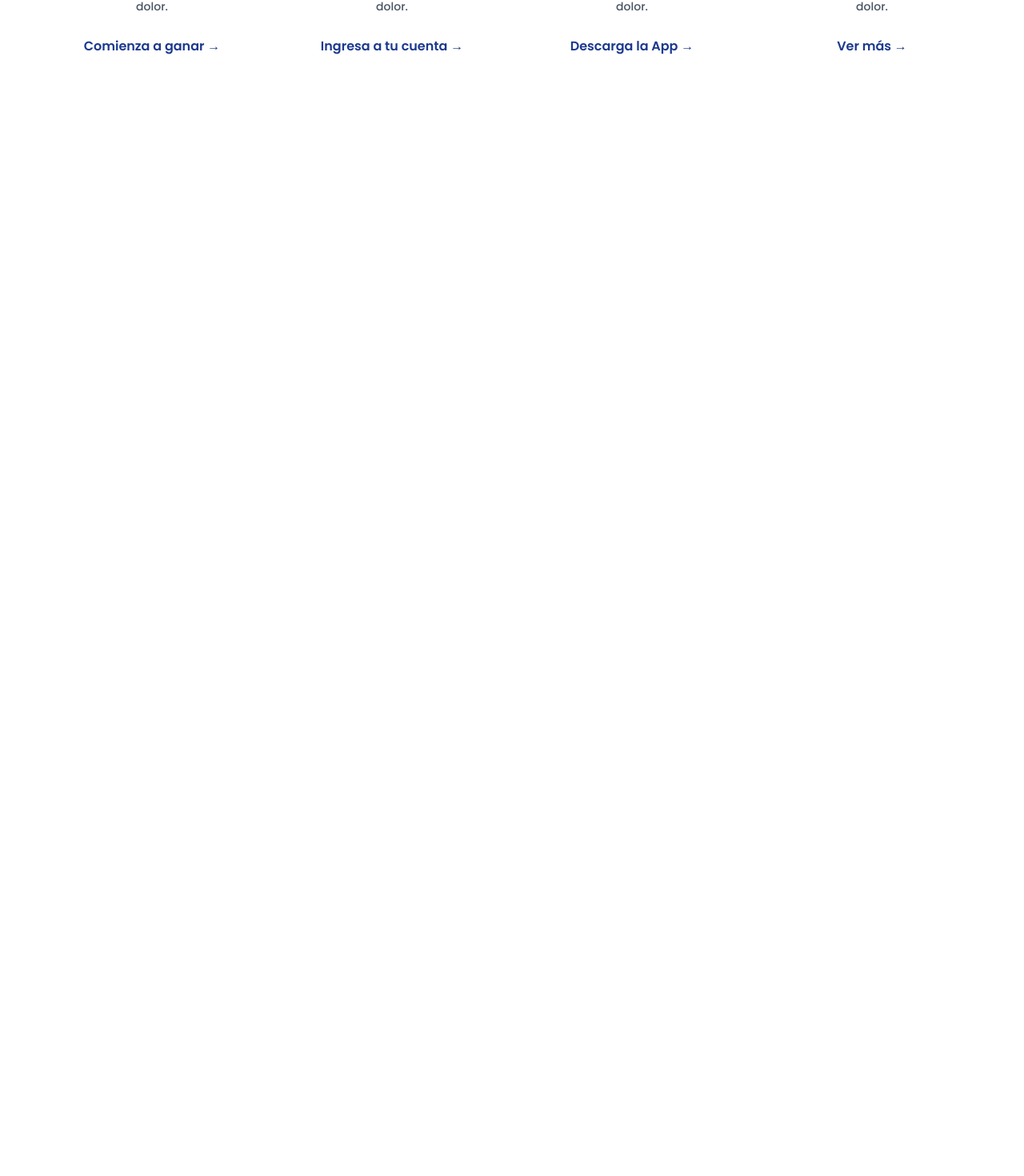
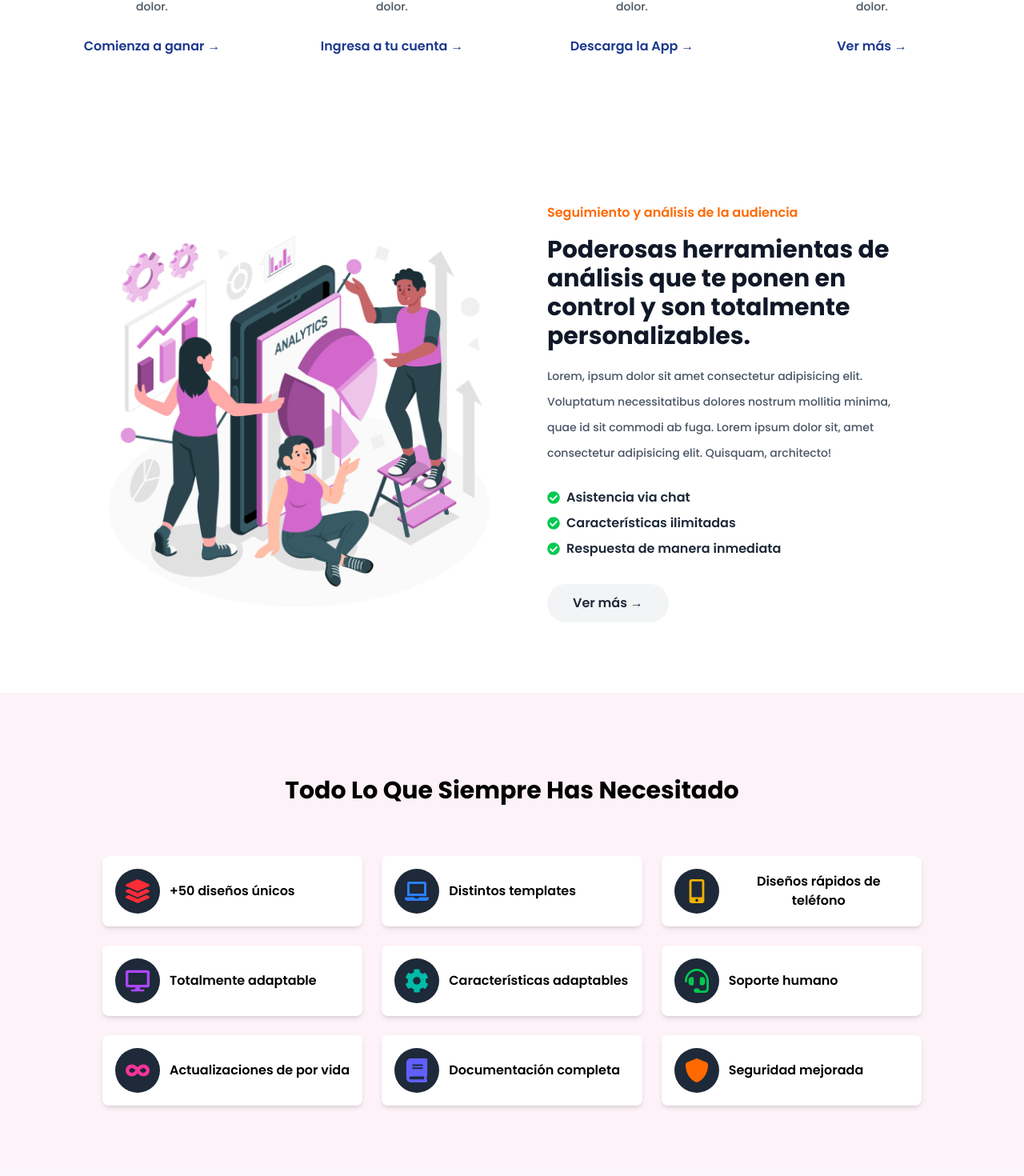
Before and after one commit to Tapricio/landing_page, a Next.js app: page / in a window 1280 px wide. Shown: the part 1234-2704 px from the top of the page at 80% size. Before the commit the page ends 1368 px from the top, so only its background shows below. Built offline with nearby package versions, Linux system fonts and the light colour scheme.

Commit message:
arreglar bug ReviewCard

```diff
--- a/components/Home/AnalyticsFeature/AnalyticsFeature.tsx
+++ b/components/Home/AnalyticsFeature/AnalyticsFeature.tsx
@@ -1,7 +1,58 @@
 import React from "react";
+import Image from "next/image";
+import { FaCheckCircle } from "react-icons/fa";
 
 const AnalyticsFeature = () => {
-  return <div></div>;
+  return (
+    <div className="pt-24 pb-16">
+      {/* Define grid */}
+      <div className="w-[95%] sm:w-[80%] mx-auto items-center grid grid-cols-1 lg:grid-cols-2 gap-10">
+        {/* Image content */}
+        <div>
+          <Image
+            src="/images/a.jpg"
+            alt="image"
+            width={500}
+            height={500}
+            className="object-contain"
+          />
+        </div>
+        {/* Text content */}
+        <div className="p-6">
+          <h1 className="text-base font-semibold text-orange-500">
+            Seguimiento y análisis de la audiencia
+          </h1>
+          <h2 className="mt-4 text-xl sm:text-2xl md:text-3xl font-bold text-gray-900">
+            Poderosas herramientas de análisis que te ponen en control y son
+            totalmente personalizables.
+          </h2>
+          <p className="mt-4 text-gray-600 text-sm font-medium leading-[2rem]">
+            Lorem, ipsum dolor sit amet consectetur adipisicing elit. Voluptatum
+            necessitatibus dolores nostrum mollitia minima, quae id sit commodi
+            ab fuga. Lorem ipsum dolor sit, amet consectetur adipisicing elit.
+            Quisquam, architecto!
+          </p>
+          <ul className="mt-7 space-y-2 text-gray-800">
+            <li className="flex items-center font-semibold">
+              <FaCheckCircle className="text-green-500 mr-2" />
+              Asistencia via chat
+            </li>
+            <li className="flex items-center font-semibold">
+              <FaCheckCircle className="text-green-500 mr-2" />
+              Características ilimitadas
+            </li>
+            <li className="flex items-center font-semibold">
+              <FaCheckCircle className="text-green-500 mr-2" />
+              Respuesta de manera inmediata
+            </li>
+          </ul>
+          <button className="mt-8 px-8 py-3 bg-gray-100 text-gray-800 font-semibold rounded-full hover:bg-blue-700 transition-all duration-200 hover:text-white">
+            Ver más &rarr;
+          </button>
+        </div>
+      </div>
+    </div>
+  );
 };
 
 export default AnalyticsFeature;
--- /dev/null
+++ b/components/Home/Feature/Feature.tsx
@@ -0,0 +1,78 @@
+import React from "react";
+import {
+  FaBook,
+  FaCog,
+  FaDesktop,
+  FaHeadset,
+  FaInfinity,
+  FaLaptop,
+  FaLayerGroup,
+  FaMobileAlt,
+} from "react-icons/fa";
+import { FaShield } from "react-icons/fa6";
+
+const Feature = () => {
+  const features = [
+    {
+      icon: <FaLayerGroup className="text-red-500" />,
+      text: "+50 diseños únicos",
+    },
+    {
+      icon: <FaLaptop className="text-blue-500" />,
+      text: "Distintos templates",
+    },
+    {
+      icon: <FaMobileAlt className="text-yellow-500" />,
+      text: "Diseños rápidos de teléfono",
+    },
+    {
+      icon: <FaDesktop className="text-purple-500" />,
+      text: "Totalmente adaptable",
+    },
+    {
+      icon: <FaCog className="text-teal-500" />,
+      text: "Características adaptables",
+    },
+    {
+      icon: <FaHeadset className="text-green-500" />,
+      text: "Soporte humano",
+    },
+    {
+      icon: <FaInfinity className="text-pink-500" />,
+      text: "Actualizaciones de por vida",
+    },
+    {
+      icon: <FaBook className="text-indigo-500" />,
+      text: "Documentación completa",
+    },
+    {
+      icon: <FaShield className="text-orange-500" />,
+      text: "Seguridad mejorada",
+    },
+  ];
+
+  return (
+    <div className="bg-pink-50 pt-20 pb-20">
+      <div className="w-[80%] mx-auto text-center">
+        <h1 className="mt-6 text-2xl md:text-3xl capitalize font-bold text-center">
+          todo lo que siempre has necesitado
+        </h1>
+        <div className="grid mt-16 grid-cols-1 sm:grid-cols-2 lg:grid-cols-3 gap-6">
+          {features.map((feature, index) => (
+            <div
+              key={index}
+              className="flex items-center justify-left p-4 bg-white rounded-lg shadow-md space-x-3"
+            >
+              <div className="text-3xl w-14 h-14 bg-gray-800 bg-opacity-10 flex items-center justify-center flex-col rounded-full">
+                <span>{feature.icon}</span>
+              </div>
+              <span className="font-semibold">{feature.text}</span>
+            </div>
+          ))}
+        </div>
+      </div>
+    </div>
+  );
+};
+
+export default Feature;
--- a/components/Home/Home.tsx
+++ b/components/Home/Home.tsx
@@ -1,12 +1,18 @@
 import React from "react";
 import Hero from "./Hero/Hero";
 import WhyChoose from "./WhyChoose/WhyChoose";
+import AnalyticsFeature from "./AnalyticsFeature/AnalyticsFeature";
+import Feature from "./Feature/Feature";
+import Review from "./Review/Review";
 
 const Home = () => {
   return (
     <div className="overflow-hidden">
       <Hero />
       <WhyChoose />
+      <AnalyticsFeature />
+      <Feature />
+      <Review />
     </div>
   );
 };
--- /dev/null
+++ b/components/Home/Review/Review.tsx
@@ -0,0 +1,48 @@
+import React from "react";
+import Carousel from "react-multi-carousel";
+import "react-multi-carousel/lib/styles.css";
+import ReviewCard from "./ReviewCard";
+
+const responsive = {
+  superLargeDesktop: {
+    // the naming can be any, depends on you.
+    breakpoint: { max: 4000, min: 3000 },
+    items: 1,
+  },
+  desktop: {
+    breakpoint: { max: 3000, min: 1024 },
+    items: 1,
+  },
+  tablet: {
+    breakpoint: { max: 1024, min: 464 },
+    items: 1,
+  },
+  mobile: {
+    breakpoint: { max: 464, min: 0 },
+    items: 1,
+  },
+};
+
+const Review = () => {
+  return (
+    <div className="pt-16 pb-16 bg-[#fcf6fa]">
+      <h1 className="mt-6 text-2xl md:text-3xl capitalize font-bold text-center">
+        Comentarios de nuestros clientes
+      </h1>
+      <div className="mt-20 w-[90%] md:w-[80%] mx-auto">
+        <Carousel
+          arrows={false}
+          autoPlay={true}
+          autoPlaySpeed={5000}
+          infinite
+          responsive={responsive}
+          showDots
+        >
+          <ReviewCard />
+        </Carousel>
+      </div>
+    </div>
+  );
+};
+
+export default Review;
--- /dev/null
+++ b/components/Home/Review/ReviewCard.tsx
@@ -0,0 +1,7 @@
+import React from "react";
+
+const ReviewCard = () => {
+  return <div></div>;
+};
+
+export default ReviewCard;
--- a/constant/Constrant.tsx
+++ b/constant/Constrant.tsx
@@ -12,7 +12,7 @@ export const navLinks = [
   {
     id: 3,
     url: "#",
-    label: "Feature",
+    label: "Características",
   },
   {
     id: 4,
--- a/package.json
+++ b/package.json
@@ -12,7 +12,8 @@
     "next": "15.3.1",
     "react": "^19.0.0",
     "react-dom": "^19.0.0",
-    "react-icons": "^5.5.0"
+    "react-icons": "^5.5.0",
+    "react-multi-carousel": "^2.8.6"
   },
   "devDependencies": {
     "@eslint/eslintrc": "^3",
```
Also changed, not shown: 1 other file (tests, documents, lock files or other folders).
